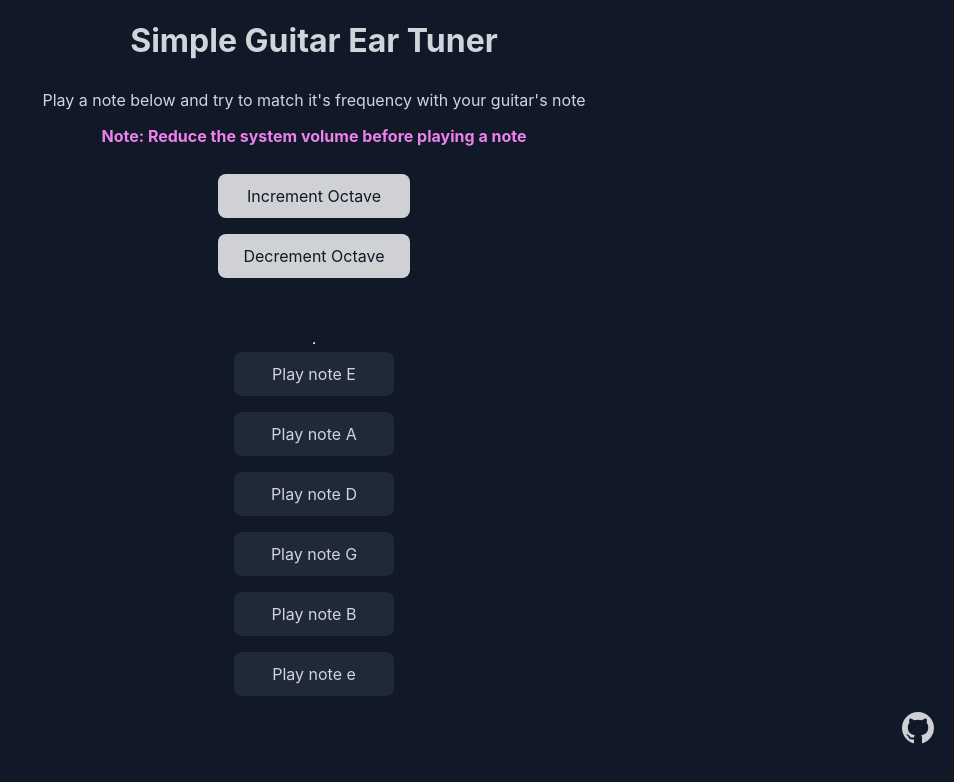
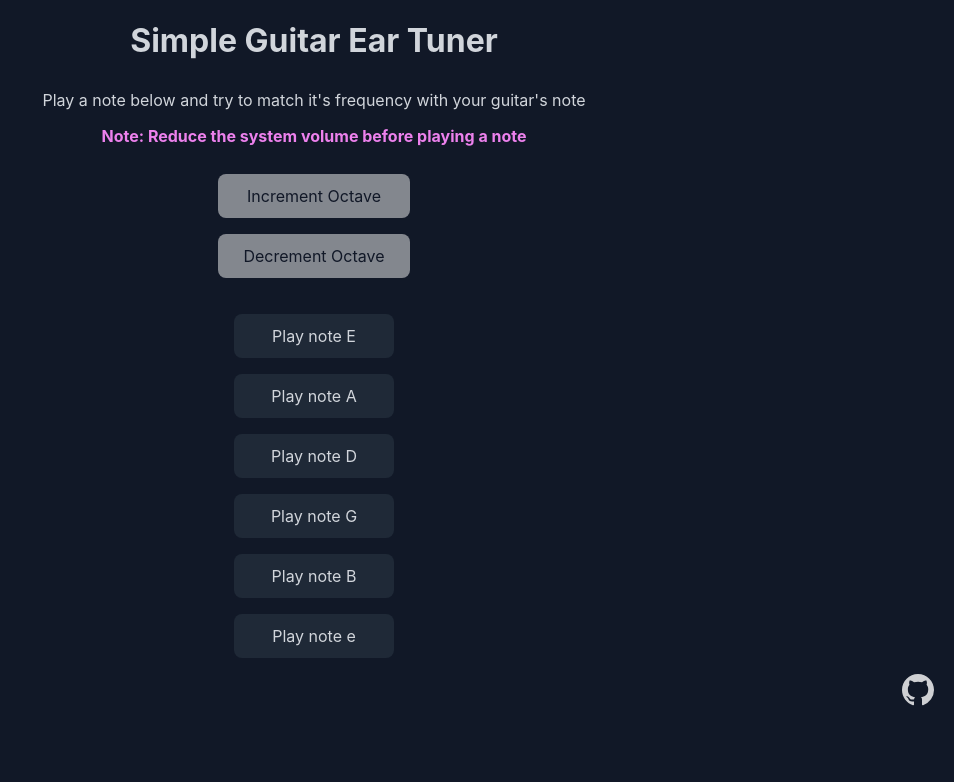
Before and after one commit to intergalacticspacehighway/simple-guitar-ear-tuner, a React (Create React App) app: page / in a window 1280 px wide. Shown: the top 782 px of the page, without its empty margins (326-1280 px from the left). Built offline with nearby package versions, Linux system fonts and the light colour scheme.

Commit message:
fix: octave button disabled

```diff
--- a/src/App.css
+++ b/src/App.css
@@ -45,3 +45,8 @@ path {
 p {
   margin: 0.5rem;
 }
+
+button:disabled {
+  opacity: 0.6;
+  cursor: not-allowed;
+}
--- a/src/App.js
+++ b/src/App.js
@@ -85,15 +85,21 @@ function App() {
         Note: Reduce the system volume before playing a note
       </p>
       <br />
-      <button className="btn btn-secondary" onClick={incrementOctave}>
+      <button
+        disabled={!playing}
+        className="btn btn-secondary"
+        onClick={incrementOctave}
+      >
         Increment Octave
       </button>
-      <button className="btn btn-secondary" onClick={decrementOctave}>
+      <button
+        disabled={!playing}
+        className="btn btn-secondary"
+        onClick={decrementOctave}
+      >
         Decrement Octave
       </button>
       <br />
-      <br />
-      <hr />
       {notes.map((note) => {
         return note === currentNote && playing ? (
           <button className="btn" key={note} onClick={handleStop}>
```
